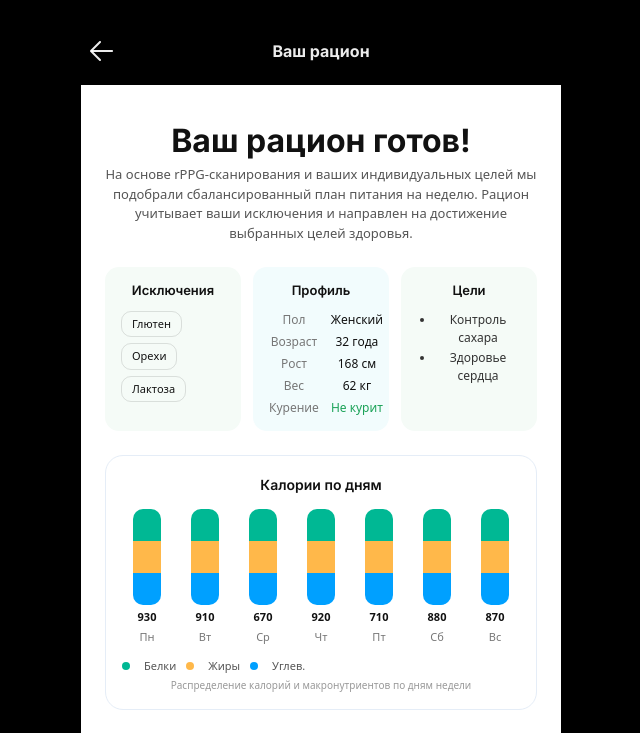
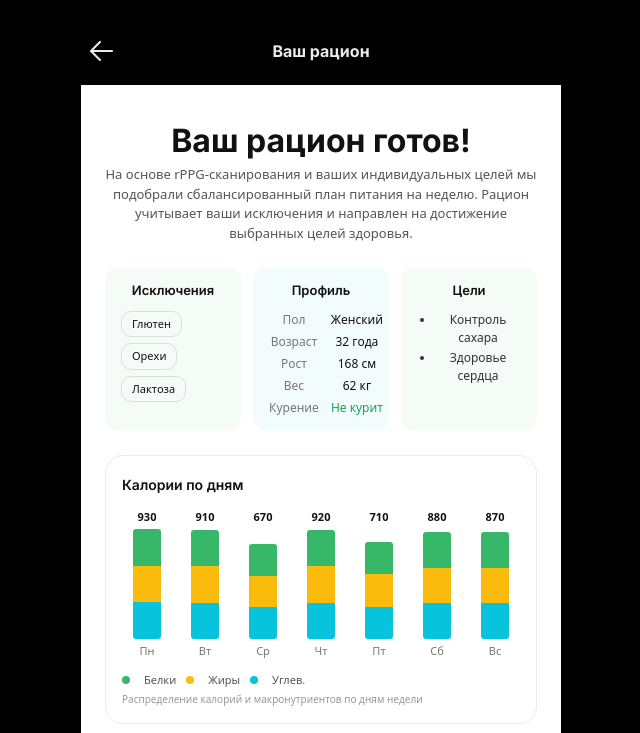
Before and after one commit to NikitaBest/X5, a React (Vite) app: page /nutrition-report in a window 1280 px wide. Shown: the top 733 px of the page, without its empty margins (319-959 px from the left). Built offline with nearby package versions, Linux system fonts and the light colour scheme; no server answers.

Commit message:
редактирование блока калории по дням

```diff
--- a/src/components/NutritionReport.css
+++ b/src/components/NutritionReport.css
@@ -125,6 +125,7 @@
   margin: 0 0 14px;
   font-size: 14px;
   font-weight: 600;
+  text-align: left;
 }
 
 .nutrition-report-bars {
@@ -142,10 +143,17 @@
   gap: 4px;
 }
 
+.nutrition-report-bar-chart {
+  width: 100%;
+  display: flex;
+  justify-content: center;
+  align-items: flex-end;
+}
+
 .nutrition-report-bar-stack {
   width: 28px;
   height: 96px;
-  border-radius: 10px;
+  border-radius: 3px;
   overflow: hidden;
   display: flex;
   flex-direction: column;
@@ -156,15 +164,15 @@
 }
 
 .nutrition-report-bar-segment--protein {
-  background: #00b894;
+  background: #36b868;
 }
 
 .nutrition-report-bar-segment--fat {
-  background: #ffb84a;
+  background: #fabb0c;
 }
 
 .nutrition-report-bar-segment--carb {
-  background: #00a0ff;
+  background: #07c3dc;
 }
 
 .nutrition-report-bar-total {
@@ -194,21 +202,22 @@
 }
 
 .dot--protein {
-  background: #00b894;
+  background: #36b868;
 }
 
 .dot--fat {
-  background: #ffb84a;
+  background: #fabb0c;
 }
 
 .dot--carb {
-  background: #00a0ff;
+  background: #07c3dc;
 }
 
 .nutrition-report-legend-note {
   margin: 4px 0 0;
   font-size: 10px;
   color: #999999;
+  text-align: left;
 }
 
 .nutrition-report-bottom {
--- a/src/components/NutritionReport.jsx
+++ b/src/components/NutritionReport.jsx
@@ -40,6 +40,9 @@ const MOCK_REPORT = {
  */
 const NutritionReport = forwardRef(function NutritionReport({ report = MOCK_REPORT /*, isPublic = false */ }, ref) {
   const { initials, name, exclusions, profile, goals, caloriesByDay, avgCalories, bju } = report
+  const maxDayCalories = Math.max(1, ...caloriesByDay.map((d) => d.total || 0))
+  const minBarHeight = 56
+  const maxBarHeight = 110
 
   return (
     <div ref={ref} className="nutrition-report">
@@ -96,12 +99,21 @@ const NutritionReport = forwardRef(function NutritionReport({ report = MOCK_REPO
         <div className="nutrition-report-bars">
           {caloriesByDay.map((day) => (
             <div key={day.label} className="nutrition-report-bar">
-              <div className="nutrition-report-bar-stack">
-                <div className="nutrition-report-bar-segment nutrition-report-bar-segment--protein" />
-                <div className="nutrition-report-bar-segment nutrition-report-bar-segment--fat" />
-                <div className="nutrition-report-bar-segment nutrition-report-bar-segment--carb" />
+              <div className="nutrition-report-bar-total">{day.total}</div>
+              <div className="nutrition-report-bar-chart" style={{ height: `${maxBarHeight}px` }}>
+                <div
+                  className="nutrition-report-bar-stack"
+                  style={{
+                    height: `${Math.round(
+                      minBarHeight + (Math.max(0, day.total || 0) / maxDayCalories) * (maxBarHeight - minBarHeight),
+                    )}px`,
+                  }}
+                >
+                  <div className="nutrition-report-bar-segment nutrition-report-bar-segment--protein" />
+                  <div className="nutrition-report-bar-segment nutrition-report-bar-segment--fat" />
+                  <div className="nutrition-report-bar-segment nutrition-report-bar-segment--carb" />
+                </div>
               </div>
-              <div className="nutrition-report-bar-total">{day.total}</div>
               <div className="nutrition-report-bar-label">{day.label}</div>
             </div>
           ))}
```
